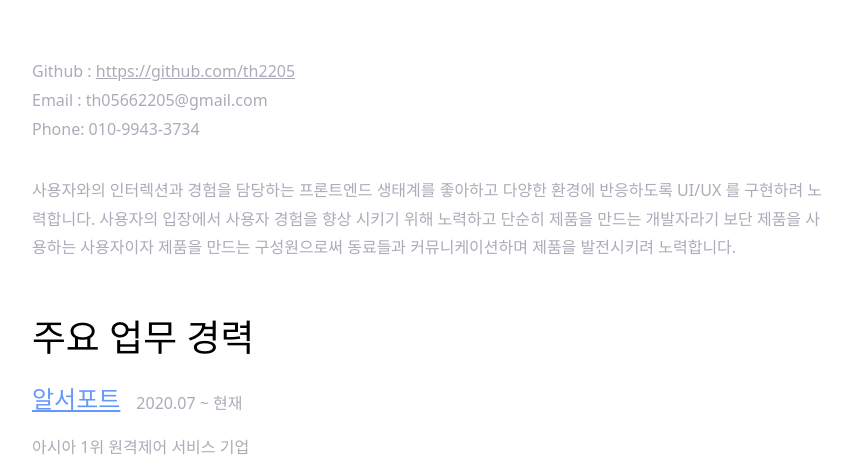
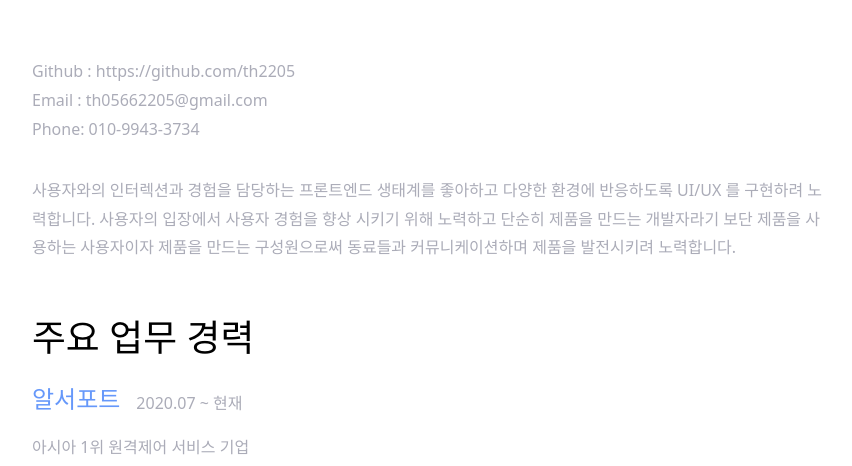
Before and after one commit to th2205/my-blog, a Next.js app: page /resume in a window 1280 px wide. Shown: the part 165-631 px from the top of the page, without its empty margins (208-1060 px from the left). Built offline with nearby package versions, Linux system fonts and the light colour scheme.

Commit message:
feat: update Link component

```diff
--- a/components/Link.tsx
+++ b/components/Link.tsx
@@ -1,8 +1,7 @@
 import { ReactNode } from "react";
 import Link from "next/link";
-import cn from "classnames";
-import { Theme } from "../types";
-import style from "./Link.module.scss";
+import { Theme } from "@/types";
+import styled from "@emotion/styled";
 
 interface LinkProps {
   children: ReactNode;
@@ -11,35 +10,43 @@ interface LinkProps {
   theme?: Theme;
   underline?: boolean;
   br?: boolean;
+  withIcon?: boolean;
 }
 
 export default function CustomLink({
   children,
   targetBlank = false,
   href,
-  theme = "primary",
-  underline = true,
+  underline = false,
   br = false,
+  withIcon = false,
 }: LinkProps) {
-  const classes = cn(
-    style["ui-link"],
-    style[`ui-link-theme--${theme}`],
-    style[`ui-link-underline--${underline}`]
-  );
-
-  return targetBlank ? (
-    <>
-      <a target="_blank" href={href} className={classes}>
-        {children}
-      </a>
+  return (
+    <StyledLink underline={underline}>
+      {targetBlank ? (
+        <a target="_blank" href={href}>
+          {children}
+        </a>
+      ) : (
+        <Link href={href}>
+          <a>{children}</a>
+        </Link>
+      )}
+      {withIcon && <Icon src={"/assets/icons/link.svg"} />}
       {br && <br />}
-    </>
-  ) : (
-    <>
-      <Link href={href}>
-        <a className={classes}>{children}</a>
-      </Link>
-      {br && <br />}
-    </>
+    </StyledLink>
   );
 }
+
+const StyledLink = styled.div<Pick<LinkProps, "underline">>`
+  display: inline-flex;
+
+  &:hover {
+    text-decoration: ${({ underline }) => (underline ? "underline" : "none")};
+  }
+`;
+
+const Icon = styled.img`
+  width: 13px;
+  margin: 0 3px;
+`;
--- a/components/MarkDown.tsx
+++ b/components/MarkDown.tsx
@@ -68,7 +68,7 @@ export default function Markdown({ content }: MarkdownProps) {
         ),
         li: ({ children }) => <ListItem>{children}</ListItem>,
         a: ({ children, href }) => (
-          <Link href={href} br={true}>
+          <Link href={href} withIcon underline>
             {children}
           </Link>
         ),
```
Also changed, not shown: posts/window-popup.md (+2 -2 lines), public/assets/icons/link.svg (added).
